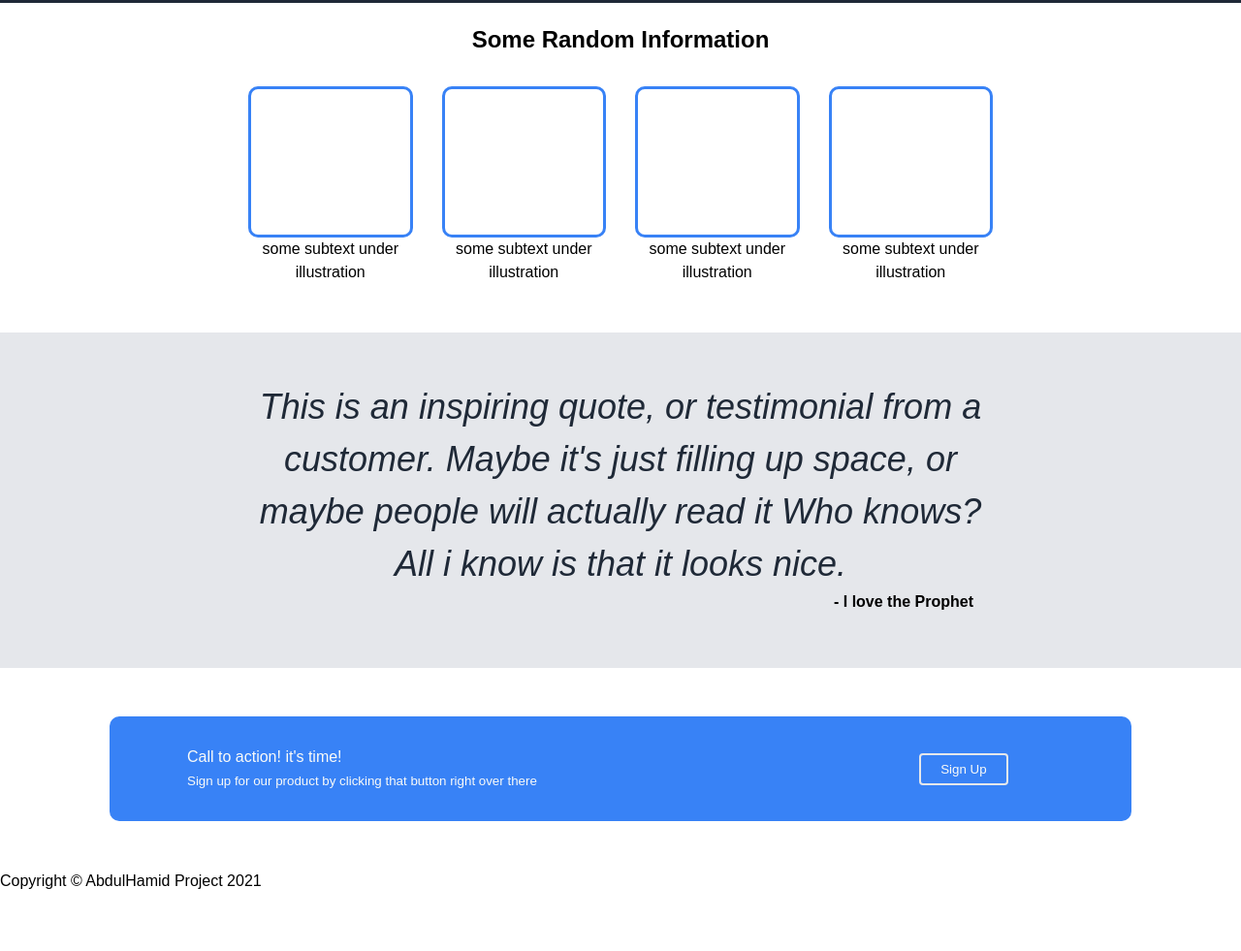
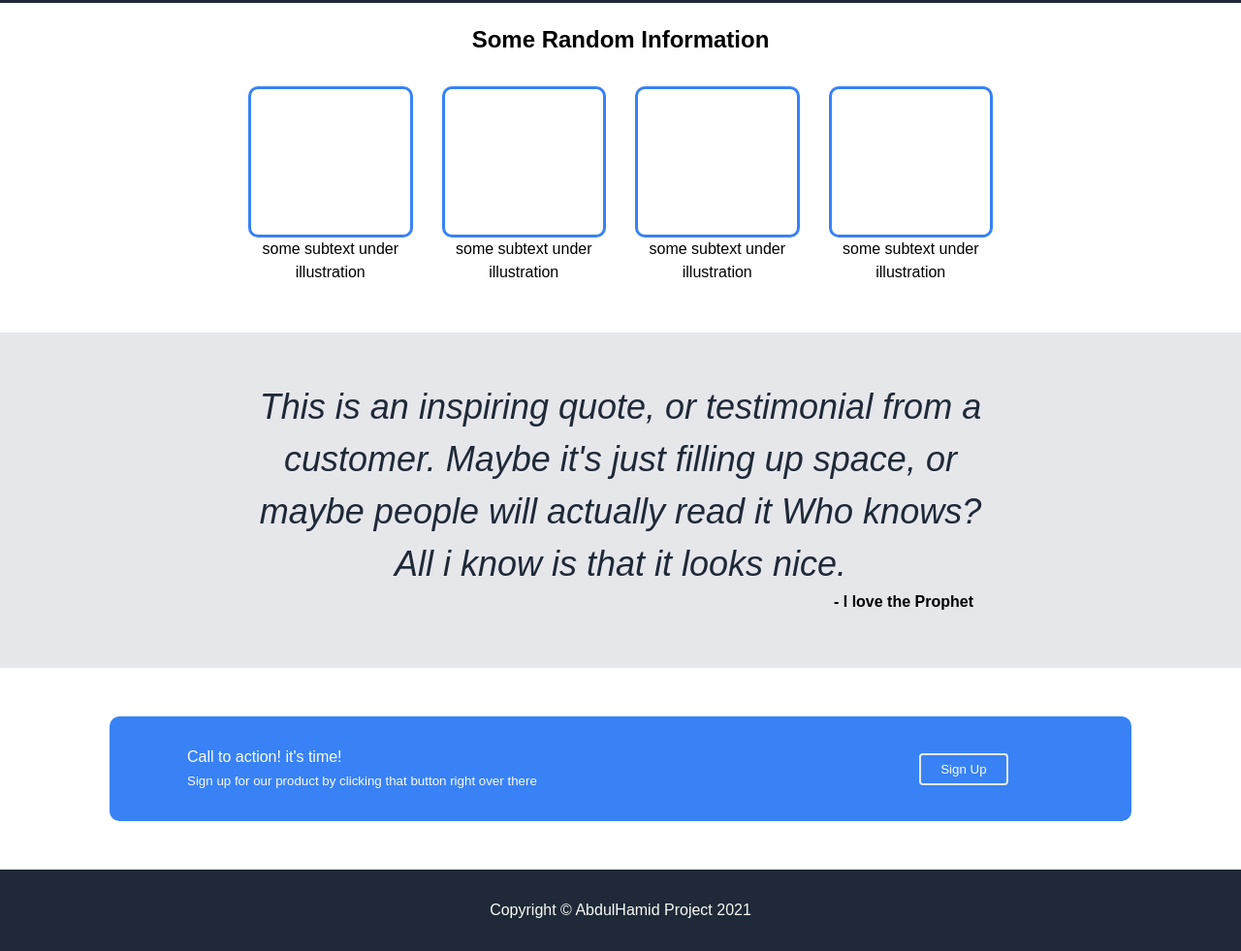
Before and after one commit to abdulhamiid/levelup, a plain HTML site: page index.html in a window 1280 px wide. Shown: the part 470-1451 px from the top of the page at 97% size. Before the commit the page ends 1391 px from the top, so only its background shows below. Drawn offline with Linux system fonts and the light colour scheme.

Commit message:
style the footer

```diff
--- a/index.css
+++ b/index.css
@@ -123,3 +123,9 @@ h1{
     border: 2px solid #E5E7EB;
     border-radius: 4px;
 }
+footer{
+    background-color: #1F2937;
+    padding: 30px;
+    text-align: center;
+    color: #f9fAf8;
+}
```
